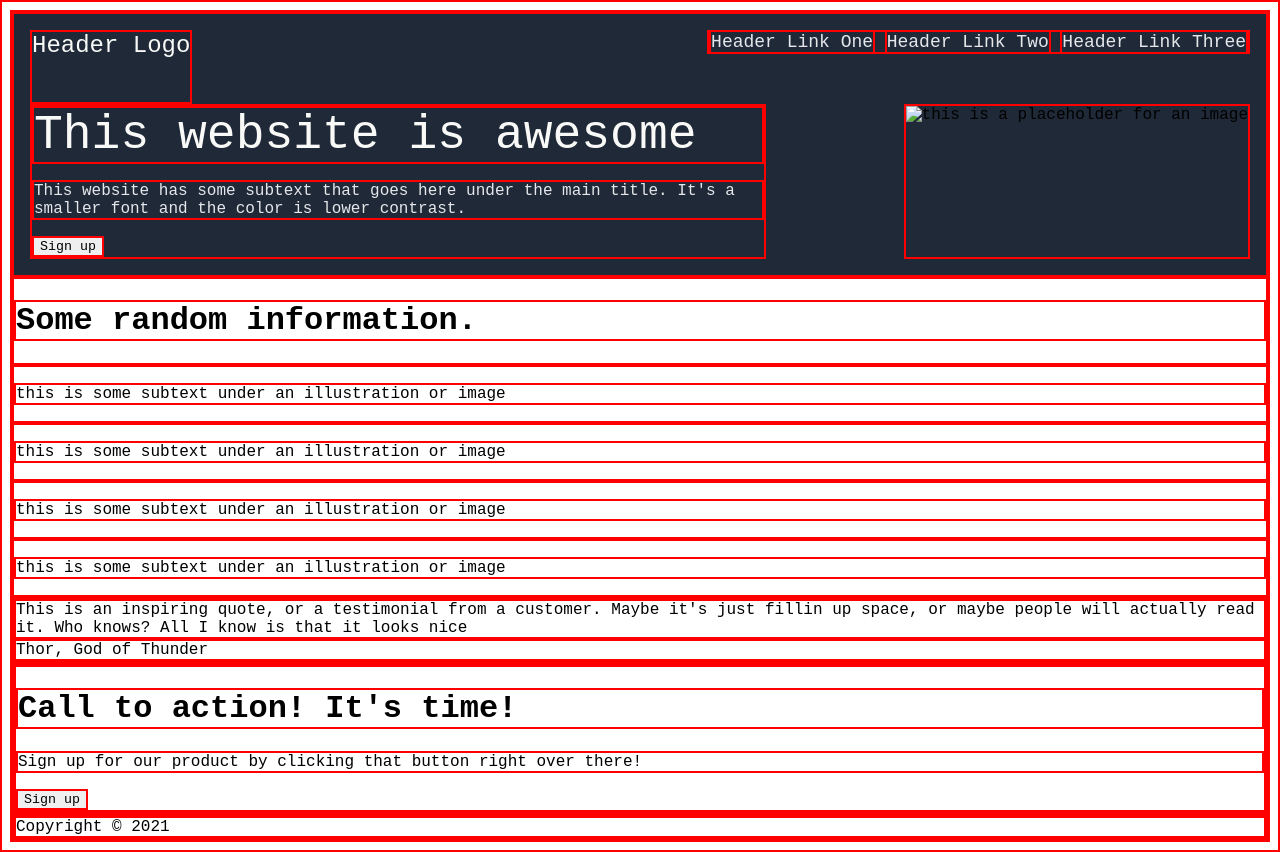
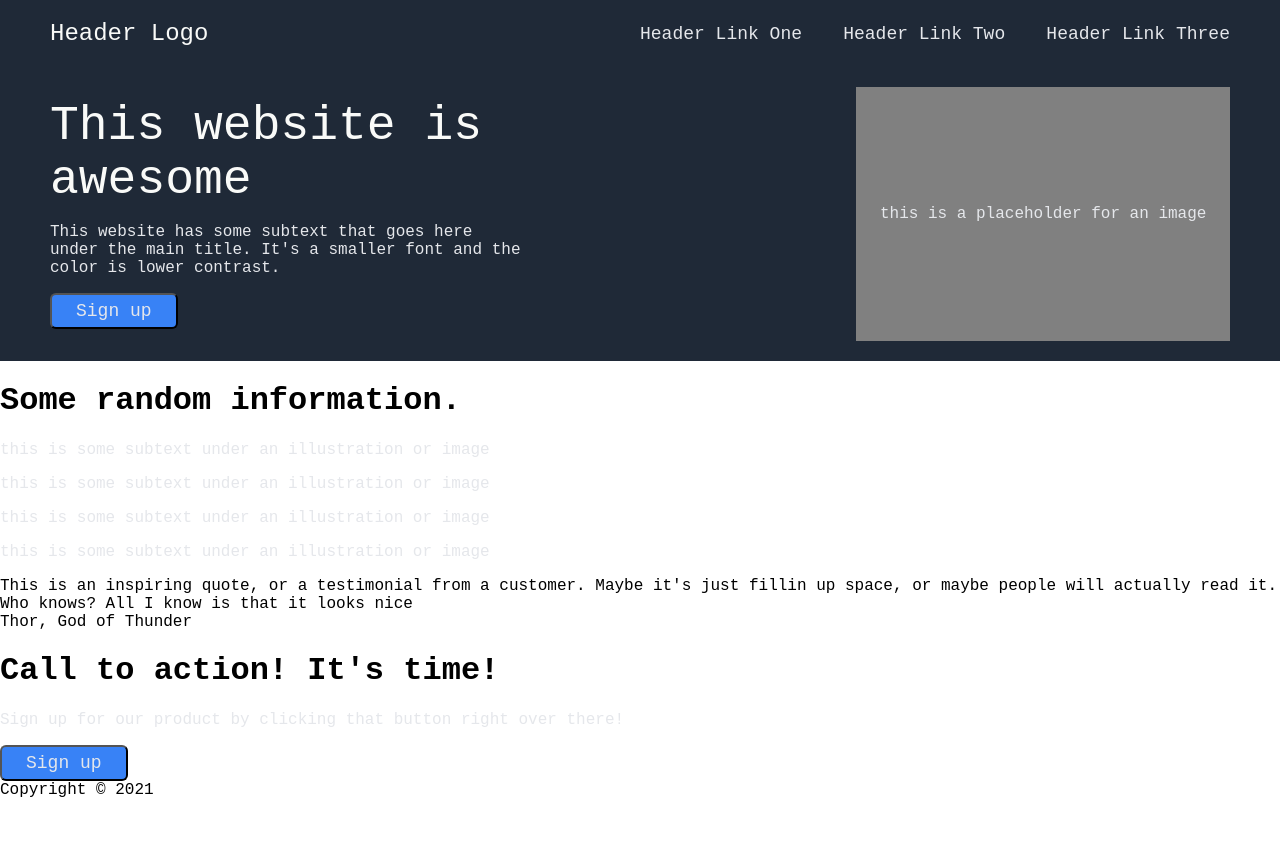
Before and after one commit to doswanson/odin_landing_page, a plain HTML site: page index.html in a window 1280 px wide. After the commit the page ends 800 px from the top, so only its background shows below. Drawn offline with Linux system fonts and the light colour scheme.

Commit message:
Add style to header

```diff
--- a/index.html
+++ b/index.html
@@ -8,40 +8,45 @@
     <title>Landing Page</title>
 </head>
 <body>
-    <div class=header>
+    <div class="header1">
         <div style="color: #f9faf8; font-size: 24px;">Header Logo</div>
         <div class="r-links">
             <a href="https://google.com">Header Link One</a>
             <a href="https://google.com">Header Link Two</a>
             <a href="https://google.com">Header Link Three</a>
         </div>
+    </div>
+
+    <div class="header2">
         <div class="h-info">
             <div style="color: #f9faf8; font-size: 48px;" class="h-title">This website is awesome</div>
             <p>This website has some subtext that goes here under the main title. It's a smaller font and the color is lower contrast.</p>
             <button type="button">Sign up</button>
         </div>
-        <img src="XXXX.jpg" class="header-img" alt="this is a placeholder for an image">
+        <div class="image">
+            this is a placeholder for an image
+        </div>
     </div>
 
-    <div class=info>
+    <div class="info">
         <h1>Some random information.</h1>
-        <div class=bluebox></div>
+        <div class="bluebox"></div>
         <p>this is some subtext under an illustration or image</p>
-        <div class=bluebox></div>
+        <div class="bluebox"></div>
         <p>this is some subtext under an illustration or image</p>
-        <div class=bluebox></div>
+        <div class="bluebox"></div>
         <p>this is some subtext under an illustration or image</p>
-        <div class=bluebox></div>
+        <div class="bluebox"></div>
         <p>this is some subtext under an illustration or image</p>
     </div>
 
-    <div class=quote-container>
-        <div class=quote>This is an inspiring quote, or a testimonial from a customer. Maybe it's just fillin up space, or maybe people will actually read it. Who knows? All I know is that it looks nice</div>
-        <div class=author>Thor, God of Thunder</div>
+    <div class="quote-container">
+        <div class="quote">This is an inspiring quote, or a testimonial from a customer. Maybe it's just fillin up space, or maybe people will actually read it. Who knows? All I know is that it looks nice</div>
+        <div class="author">Thor, God of Thunder</div>
     </div>
 
-    <div class=action-container>
-        <div class=blue-action-box>
+    <div class="action-container">
+        <div class="blue-action-box">
             <h1>Call to action! It's time!</h1>
             <p>Sign up for our product by clicking that button right over there!</p>
             <button type="button">Sign up</button>
--- a/style.css
+++ b/style.css
@@ -1,27 +1,63 @@
+
 * {
-    border: 2px solid red;
+    /* border: 2px solid red; */
     font-family: 'Courier New', Courier, monospace;
 }
 
+
 /* Check previous project for setting font-family for page */
 
-.header {
+body {
+    margin: 0px;
+}
+
+button {
+    background-color: #3882F6;
+    color: #E5E7EB;
+    font-size: 18px;
+    border-radius: 6px;
+    padding: 6px 24px;
+}
+
+p {
+    color: #E5E7EB;
+}
+
+.header1 {
     display: flex;
     flex-wrap: wrap;
     background-color: #1f2937;
-    padding: 16px;
+    padding: 20px 50px;
+    align-items: center;
 }
 
-.header p {
-    color: #E5E7EB;
+.header2 {
+    display: flex;
+    flex-wrap: wrap;
+    background-color: #1f2937;
+    padding: 20px 50px;
+    align-items: center;
 }
 
-.header .r-links {
+.image {
+    display: flex;
+    padding: 10% 2%;
+    background-color: grey;
+    align-items: center;
+    justify-content: center;
+    text-align: center;
+    color:#E5E7EB;
     margin-left: auto;
-    margin-bottom: 50px;
 }
 
-.header .r-links a {
+.r-links {
+    display: flex;
+    margin-left: auto;
+    width: 50%;
+    justify-content: space-between;
+}
+
+a {
     text-decoration: none;
     color: #E5E7EB;
     font-size: 18px;
@@ -31,6 +67,10 @@
     margin-left: auto;
 }
 
-.header .h-info {
-    width: 60%;
+.h-info {
+    width: 40%;
 }
+
+.h-title {
+    width: 100%;
+}
```
